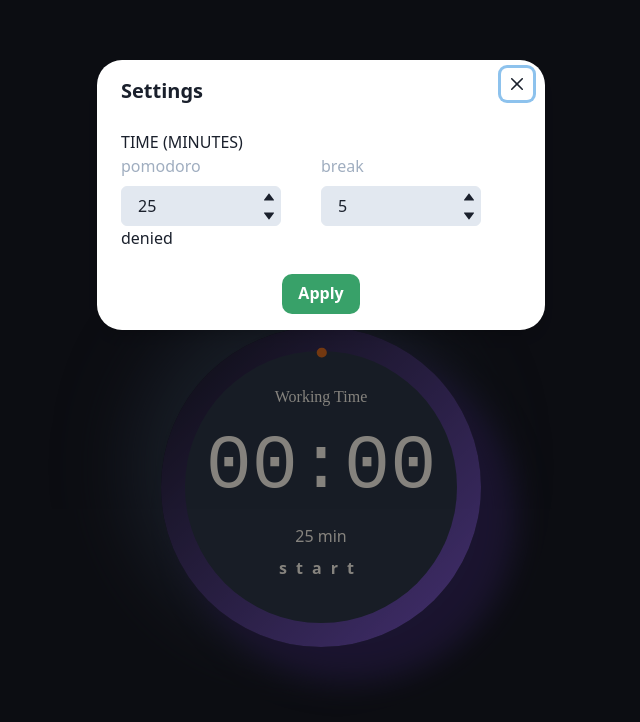
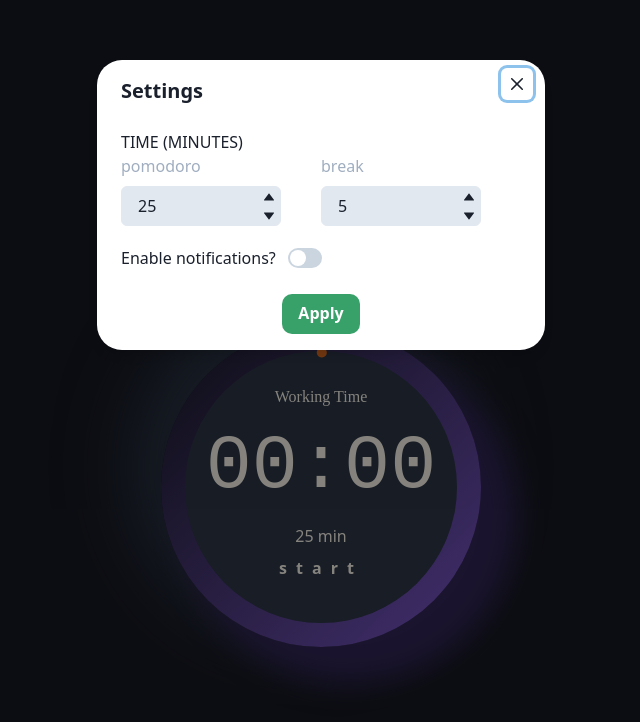
Before and after one commit to Smylle3/mypomodore, a React (Create React App) app: page / in a window 1280 px wide. Shown: the top 722 px of the page, without its empty margins (319-959 px from the left). Built offline with nearby package versions, Linux system fonts and the light colour scheme.

Commit message:
Create a switch to show if notifications is enable

```diff
--- a/src/components/options.jsx
+++ b/src/components/options.jsx
@@ -2,6 +2,7 @@ import {
     Button,
     Flex,
     FormControl,
+    FormLabel,
     Modal,
     ModalBody,
     ModalCloseButton,
@@ -9,12 +10,41 @@ import {
     ModalFooter,
     ModalHeader,
     ModalOverlay,
+    Switch,
     Text
 } from '@chakra-ui/react'
-import React, { useEffect } from 'react'
+import React, { useEffect, useState } from 'react'
 import MyInput from './myInput'
 
 export default function Options(props) {
+    const [enableNotify, setEnableNotify] = useState(false)
+    const handleEnable = () => {
+        if (Notification.permission === 'granted') {
+            Notification.requestPermission((response) => {
+                if (response === 'granted') {
+                    setEnableNotify(true)
+                } else {
+                    setEnableNotify(false)
+                }
+            })
+        } else if (
+            Notification.permission === 'denied' ||
+            Notification.permission === 'default'
+        ) {
+            Notification.requestPermission((response) => {
+                if (response === 'granted') {
+                    setEnableNotify(true)
+                } else {
+                    setEnableNotify(false)
+                }
+            })
+        }
+    }
+
+    useEffect(() => {
+        setEnableNotify(Notification.permission === 'granted')
+    }, [])
+
     useEffect(() => props.onOpen, [props.onOpen])
 
     return (
@@ -31,7 +61,26 @@ export default function Options(props) {
                             <MyInput id="break" number={5} />
                         </FormControl>
                         {window.Notification ? (
-                            Notification.permission
+                            <>
+                                <FormControl
+                                    display="flex"
+                                    alignItems="center"
+                                    marginTop={5}
+                                >
+                                    <FormLabel
+                                        htmlFor="email-alerts"
+                                        mb="0"
+                                        onClick={() => handleEnable()}
+                                    >
+                                        Enable notifications?
+                                    </FormLabel>
+                                    <Switch
+                                        colorScheme="orange"
+                                        isChecked={enableNotify}
+                                        onChange={() => handleEnable()}
+                                    />
+                                </FormControl>
+                            </>
                         ) : (
                             <Text color="red" margin="1em 1em 0em 0">
                                 This browser doesn't have support for notifications.
```
